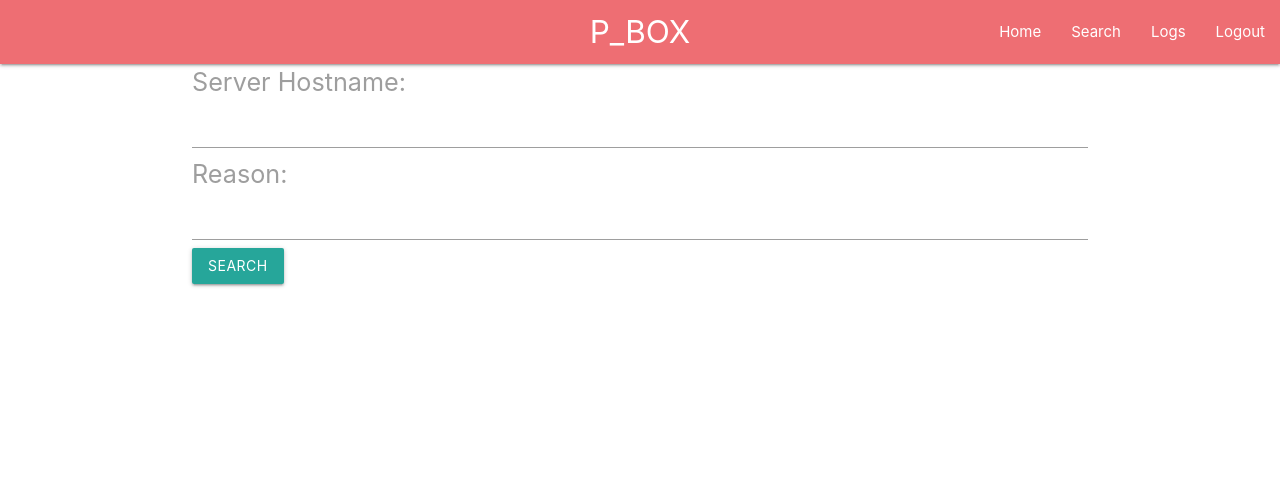
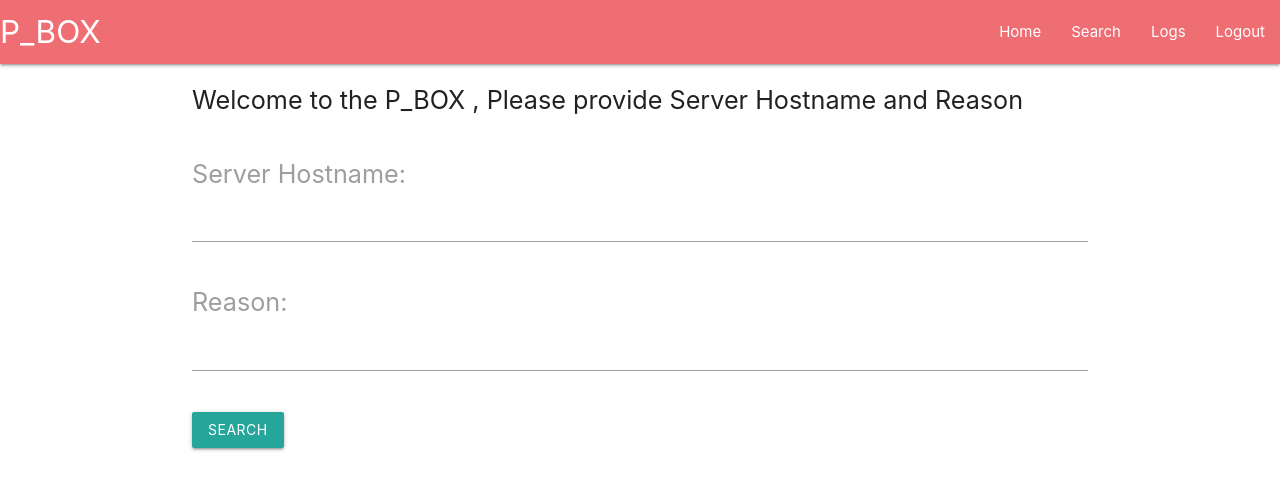
Before and after one commit to My-Life-As-Programmer/password_safe, a Django app: page /search/ in a window 1280 px wide. Shown: the top 490 px of the page. Run offline with Django 3.2, Linux system fonts and the light colour scheme; a user stored in the database is signed in.

Commit message:
changed the Nav bar

```diff
--- a/main/templates/main/includes/navbar.html
+++ b/main/templates/main/includes/navbar.html
@@ -1,6 +1,6 @@
 <nav>
     <div class="nav-wrapper">
-      <a href="/" class="brand-logo center" >  P_BOX </a>
+      <a href="/" class="brand-logo" >  P_BOX </a>
       <ul id="nav-mobile" class="right hide-on-med-and-down">
             {% if user.is_superuser %}
                 <li><a href="/">Home</a></li>
--- a/main/templates/main/user_home.html
+++ b/main/templates/main/user_home.html
@@ -1,15 +1,22 @@
 {% extends "main/header.html" %}
 {% block content %}
 
-<form class=""  method="post">
-    {% csrf_token %}
+<div class="">
+    <h4 class="flow-text"> Welcome to the P_BOX , Please provide Server Hostname and Reason <h4>
+    <form class=""  method="post">
+        {% csrf_token %}
 
-    <label for="serv_inp" class="flow-text">Server Hostname:</label> <input type="text" name="serv_inp" value=""  required/>
+        <div class ="section">
+            <label for="serv_inp" class="flow-text">Server Hostname:</label> <input type="text" name="serv_inp" value=""  required/>
+        </div>
+        <div class ="section">
+            <label for="comment" class="flow-text">Reason:</label> <input type="text" name="comment" value="" required/>
+        </div>
+        <div class ="section">
+            <button type="submit" name="button" class="btn waves-effect waves-light"> Search </button>
+        </div>
 
-    <label for="comment" class="flow-text">Reason:</label> <input type="text" name="comment" value="" required/>
+    </form>
 
-    <button type="submit" name="button" class="btn"> Search </button>
-
-</form>
-
+</div>
 {% endblock content %}
```
Also changed, not shown: db.sqlite3.
